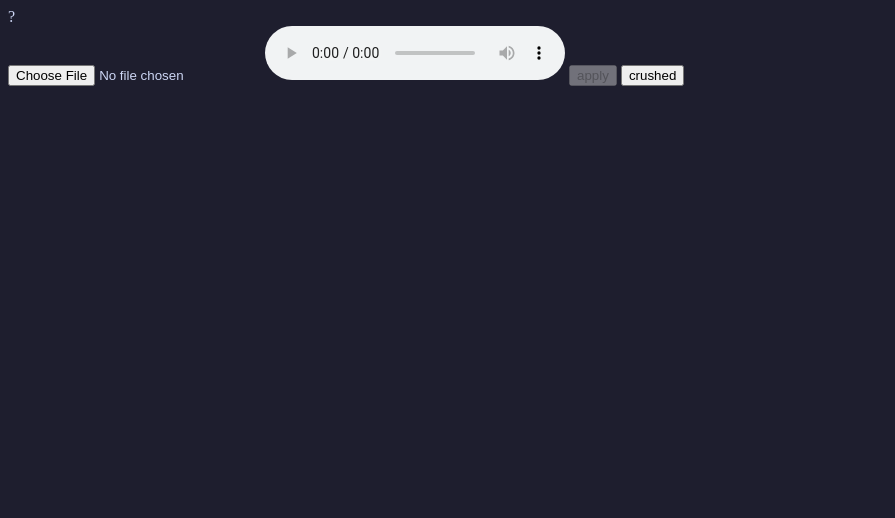
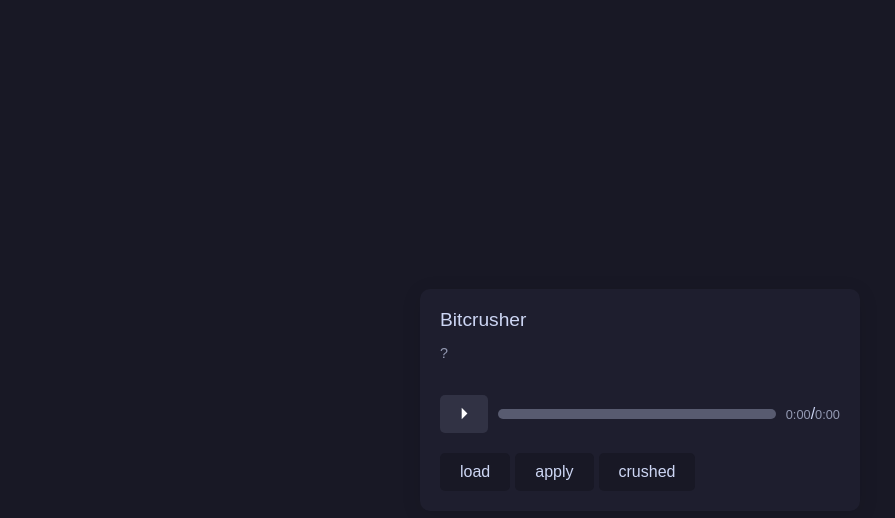
Before and after one commit to xpakx/wasm-sandbox, a plain HTML site: page 007_bitcrusher/index.html in a window 1280 px wide. Shown: the whole page, without its empty margins (0-895 px from the left). Drawn offline with Linux system fonts and the light colour scheme; no server answers.

Commit message:
chore: add nicer interface to bitcrusher

```diff
--- a/007_bitcrusher/index.html
+++ b/007_bitcrusher/index.html
@@ -2,17 +2,177 @@
 <head>
 	<title>WASM bitcrusher</title>
 <style>
+:root {
+	--main-bg-color: #181825;
+	--player-bg-color: #1e1e2e;
+	--album-title-color: #cdd6f4;
+	--faded-color: #9399b2;
+	--button-bg-color: #585b70;
+	--button-fg-color: #181825;
+	--track-hover-bg-color: #6c7086;
+	--control-bg-color: #313244;
+	--control-hover-bg-color: #45475a;
+	--progressbar-color: #f2cdcd;
+	--main-text-color: #cdd6f4;
+}
+
 body {
-	background-color: #1e1e2e;
+	display: flex;
+	justify-content: center;
+	align-items: center;
+	height: 100vh;
+	margin: 0;
+	background-color: var(--main-bg-color);
+	color: var(--main-text-color);
+	font-family: 'Arial', sans-serif;
+}
+
+.plugin {
+	background-color: var(--player-bg-color);
+	border-radius: 10px;
+	box-shadow: 0 4px 20px rgba(0, 0, 0, 0.1);
+	width: 400px;
+	text-align: left;
+	padding: 20px;
+	display: flex;
+	flex-direction: column;
+	overflow: hidden;
+}
+
+.details {
+	flex: 1;
+	display: flex;
+	flex-direction: column;
+}
+
+.title {
+	font-size: 1.2em;
+	margin: 0;
+	color: var(--album-title-color);
+}
+
+#result {
+	font-size: 0.9em;
+	color: var(--faded-color);
+}
+
+.controls {
+	display: flex;
+	align-items: center;
+	justify-content: space-between;
+	margin-top: 20px;
+}
+
+#current-song {
+	flex: 1;
+	display: flex;
+	flex-direction: column;
+}
+
+#current-song-data {
+	display: flex;
+	align-items: center;
+	justify-content: space-between;
+}
+
+#play-pause {
+	padding: 10px 20px;
+	border: none;
+	background-color: var(--control-bg-color);
+	color: white;
+	border-radius: 5px;
+	cursor: pointer;
+}
+
+#play-pause:hover {
+	background-color: var(--control-hover-bg-color);
+}
+
+#progress-container {
+	background-color: var(--button-bg-color);
+	border-radius: 5px;
+	flex: 1;
+	height: 10px;
+	margin: 0 10px;
+	cursor: pointer;
+	position: relative;
+}
+
+#progress {
+	background-color: var(--progressbar-color);
+	height: 100%;
+	width: 0;
+	border-radius: 5px;
+}
+
+#current-time,
+#duration {
+	font-size: 0.8em;
+	color: var(--faded-color);
+}
+
+.tags {
+	margin-top: 20px;
+	display: flex;
+	gap: 5px;
+	display: flex;
+	flex-wrap: wrap;
+}
+
+button {
+	padding: 10px 20px;
+	font-size: 16px;
 	color: #cdd6f4;
+	background-color: #181825;
+	border: none;
+	border-radius: 5px;
+	cursor: pointer;
+	transition: background-color 0.3s, box-shadow 0.3s;
+}
+
+button:hover {
+	background-color: #313244;
+	box-shadow: 0 4px 8px rgba(0, 0, 0, 0.2);
+}
+
+button:active {
+	background-color: #313244;
+}
+
+#audioFileInput {
+	display: none;
 }
 </style>
 </head>
 <body>
-	<div id="result">?</div>
+	<script type="module" src="./script.js"> </script>
+
+	<div class="plugin">
+		<div class="details">
+			<div class="title">Bitcrusher</div>
+			<p id="result">?</p>
+		</div>
+		<div class="controls">
+			<button id="play-pause">⏵</button>
+			<div id="current-song">
+				<div id="current-song-data">
+					<div id="progress-container">
+						<div id="progress"></div>
+					</div>
+					<span id="current-time">0:00</span> / <span id="duration">0:00</span>
+				</div>
+			</div>
+		</div>
+		<div class="tags">
+			<button id="getFile">load</button>
+			<button id="button" disabled>apply</button>
+			<button id="playCrushed">crushed</button>
+		</div>
+	</div>
+
 	<input type="file" id="audioFileInput" accept="audio/*">
-	<audio id="audioPlayer" controls></audio>
-	<button id="button" disabled>apply</button>
-	<button id="playCrushed">crushed</button>
-	<script type="module" src="./script.js"> </script>
+	<audio id="audioPlayer">
+		<source type="audio/mpeg">
+		Your browser does not support the audio element.
+	</audio>
 </body>
--- a/007_bitcrusher/script.js
+++ b/007_bitcrusher/script.js
@@ -5,8 +5,8 @@ wasi.fd_close = function() { };
 wasi.fd_seek = function() { };
 wasi.fd_write = function() { };
 
-
 window.onload = () => {
+	preparePlayer();
 	init();
 }
 
@@ -77,7 +77,6 @@ async function init() {
 	document.getElementById('playCrushed').addEventListener('click', function() {
 		const audioPlayer = document.getElementById('audioPlayer');
 		audioPlayer.pause();
-
 		const sampleRate = originalRate;
 
 		context.close();
@@ -121,3 +120,55 @@ function decode(memory, base) {
 function getSoundFromMemory(memory, base, data_len) {
     return new Float32Array(memory.buffer, base, data_len);
 }
+
+function preparePlayer() {
+	const audio = document.getElementById('audioPlayer');
+	const playPauseBtn = document.getElementById('play-pause');
+	const fileBtn = document.getElementById('getFile');
+	const fileChooser = document.getElementById('audioFileInput');
+	const progress = document.getElementById('progress');
+	const currentTimeElem = document.getElementById('current-time');
+	const durationElem = document.getElementById('duration');
+
+	var isPlaying = false;
+
+	playPauseBtn.addEventListener('click', () => {
+		if (isPlaying) {
+			audio.pause();
+		} else {
+			audio.play();
+		}
+	});
+
+	fileBtn.addEventListener('click', () => {
+		fileChooser.click();
+	});
+
+	audio.addEventListener('play', () => {
+		isPlaying = true;
+		playPauseBtn.textContent = '⏸';
+	});
+
+	audio.addEventListener('pause', () => {
+		isPlaying = false;
+		playPauseBtn.textContent = '⏵';
+	});
+
+	audio.addEventListener('timeupdate', () => {
+		const { currentTime, duration } = audio;
+		const progressPercent = (currentTime / duration) * 100;
+		progress.style.width = `${progressPercent}%`;
+
+		let minutes = Math.floor(currentTime / 60);
+		let seconds = Math.floor(currentTime % 60);
+		let secString = (seconds >= 10) ? `${seconds}` : `0${seconds}`;
+		currentTimeElem.textContent = `${minutes}:${secString}`;
+
+		if (duration) {
+			let totalMinutes = Math.floor(duration / 60);
+			let totalSeconds = Math.floor(duration % 60);
+			let secString = (totalSeconds >= 10) ? `${totalSeconds}` : `0${totalSeconds}`;
+			durationElem.textContent = `${totalMinutes}:${secString}`;
+		}
+	});
+}
```
